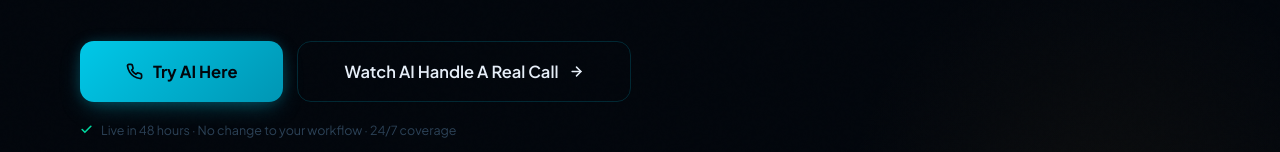
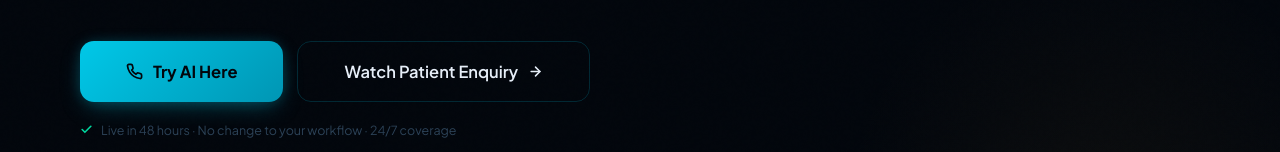
Before and after one commit to lee-duncan/pulse-ai, a plain HTML site: page pulse-ai-site/index.html in a window 1280 px wide. Shown: the part 635-787 px from the top of the page. Drawn offline with nearby package versions, Linux system fonts and the light colour scheme; animation ran at ten frames a second; a script that the page names is missing.

Commit message:
Update secondary hero button label to "Watch Patient Enquiry"
Text-only change; onclick, navigation target (#demo), icon, and styling untouched.

Co-Authored-By: Claude Sonnet 5 <noreply@anthropic.com>

```diff
--- a/pulse-ai-site/index.html
+++ b/pulse-ai-site/index.html
@@ -76,7 +76,7 @@
         <svg width="17" height="17" viewBox="0 0 24 24" fill="none" stroke="currentColor" stroke-width="2.4" stroke-linecap="round" stroke-linejoin="round" aria-hidden="true"><path d="M22 16.92v3a2 2 0 0 1-2.18 2 19.79 19.79 0 0 1-8.63-3.07 19.5 19.5 0 0 1-6-6 19.79 19.79 0 0 1-3.07-8.67A2 2 0 0 1 4.11 2h3a2 2 0 0 1 2 1.72c.127.96.361 1.903.7 2.81a2 2 0 0 1-.45 2.11L8.09 9.91a16 16 0 0 0 6 6l1.27-1.27a2 2 0 0 1 2.11-.45c.907.339 1.85.573 2.81.7A2 2 0 0 1 22 16.92z"/></svg>
         Try AI Here
       </a>
-      <button class="btn b-sec b-lg" onclick="go('demo')">Watch AI Handle A Real Call
+      <button class="btn b-sec b-lg" onclick="go('demo')">Watch Patient Enquiry
         <svg width="15" height="15" viewBox="0 0 24 24" fill="none" stroke="currentColor" stroke-width="2.4" stroke-linecap="round" aria-hidden="true"><line x1="5" y1="12" x2="19" y2="12"/><polyline points="12 5 19 12 12 19"/></svg>
       </button>
     </div>
```
